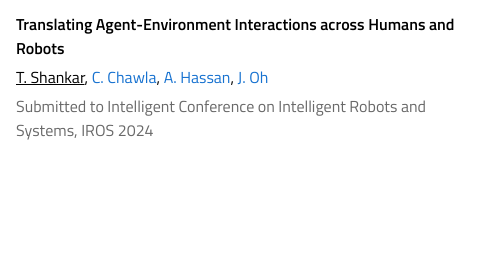
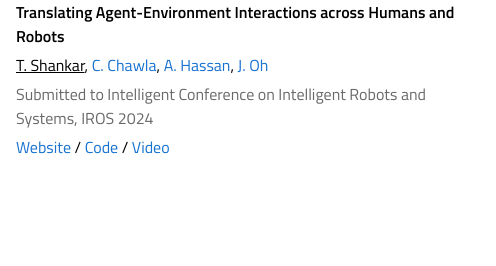
Before and after one commit to tanmayshankar/tanmayshankar.github.io, a plain HTML site: page index.html in a window 1280 px wide. Shown: the part 979-1245 px from the top of the page, 554-1050 px from the left. Drawn offline with Linux system fonts and the light colour scheme.

Commit message:
Update video of transact

```diff
--- a/index.html
+++ b/index.html
@@ -336,6 +336,9 @@
 						[<font color=#009933>Oral: 6% acceptance rate</font>] -->
 						<div style="height:5px;font-size:1px;">&nbsp;</div>
 					<!-- <a href="https://github.com/tanmayshankar/CausalSkillLearning" target="_blank">Code</a>					 -->
+					<a href="https://sites.google.com/view/interaction-abstractions" target="_blank">Website</a> /
+					<a href="https://github.com/tanmayshankar/CausalSkillLearning" target="_blank">Code</a> /
+					<a href="https://youtu.be/amEA4JuZxzg" target="_blank">Video</a>
 					<div style="height:15px;font-size:1px;">&nbsp;</div>
 				</div>
 				<div id="detail">
```
